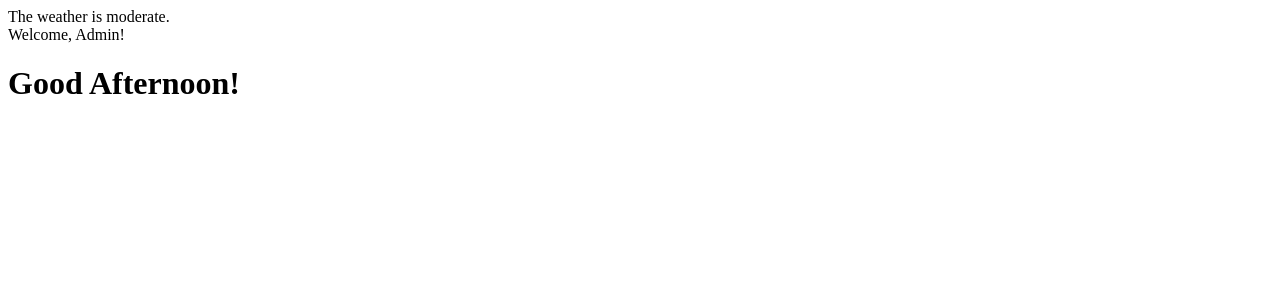
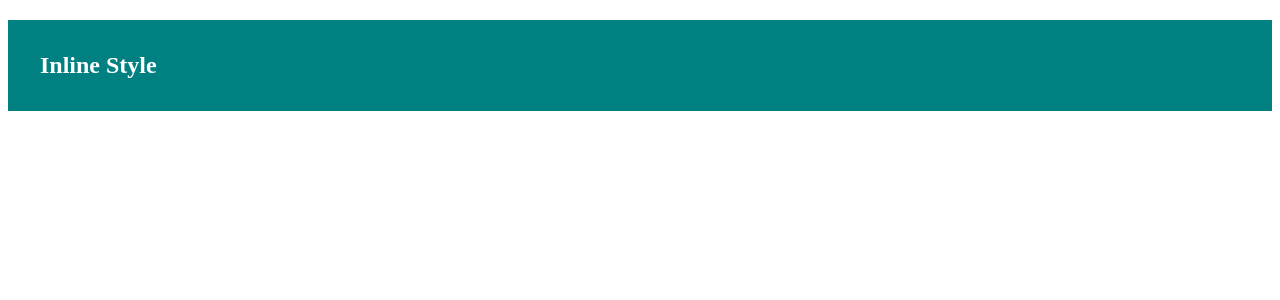
Before and after one commit to Daniel4000-dev/react-demos, a React (Vite) app: page / in a window 1280 px wide. Shown: the top 300 px of the page. Built offline with nearby package versions, Linux system fonts and the light colour scheme.

Commit message:
create components for inline styles

```diff
--- a/src/App.jsx
+++ b/src/App.jsx
@@ -1,37 +1,9 @@
-const Weather = ({ temperature }) => {
-  if (temperature < 15) {
-    return <div>It's cold outside!</div>;
-  } else if (temperature >= 15 && temperature <= 25) {
-    return <div>The weather is moderate.</div>;
-  } else {
-    return <div>it's hot outside</div>;
-  }
-};
-
-const UserStatus = ({ loggedIn, isAdmin }) => {
+function App() {
+  const styles = { color: "white", backgroundColor: "teal", padding: "2rem" };
   return (
-    <>
-    {loggedIn && isAdmin ? "Welcome, Admin!" : loggedIn ? "Welcome, User!" : "Please log in."}
-    </>
-  )
-}
-
-const Greeting = ({ timeOfDay }) => {
-  return (
-    <>
-    {timeOfDay === 'morning' && <h1>Good Morning</h1>}
-    {timeOfDay === 'afternoon' && <h1>Good Afternoon!</h1>}
-    </>
-  )
-}
-
-function App() {
-  return (
-    <>
-      <Weather temperature={25} />
-      <UserStatus loggedIn={true} isAdmin={true} />
-      <Greeting timeOfDay="afternoon" />
-    </>
+    <section>
+      <h1 style={styles}>Inline Style</h1>
+    </section>
   );
 }
 
```
